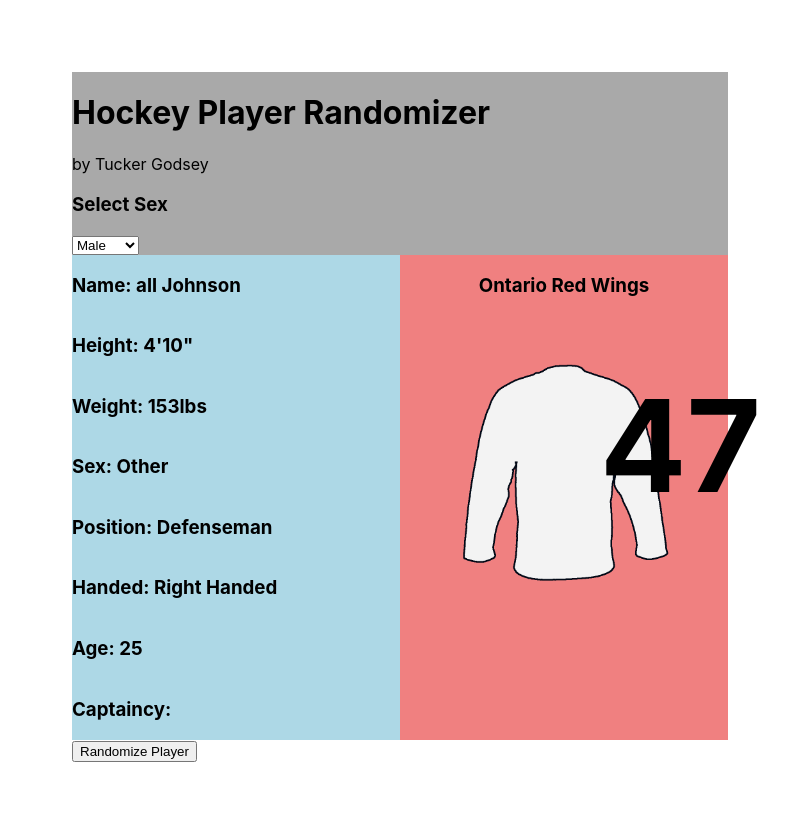
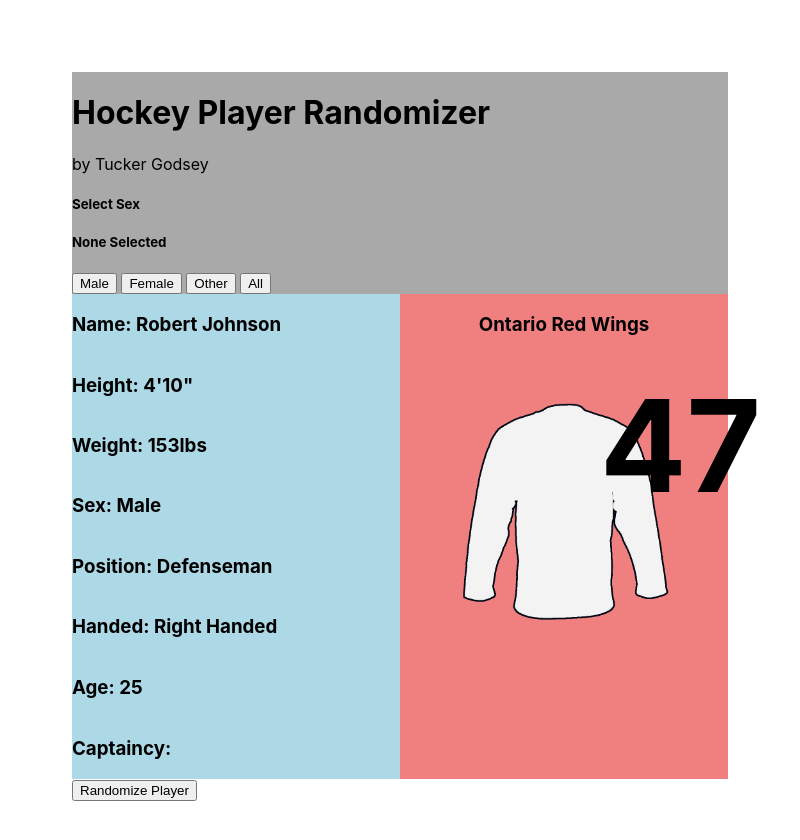
Before and after one commit to godseyte/Hockey-Player-Randomizer, an Electron app: page src/index.html in a window 800 px wide. Drawn offline with Linux system fonts and the light colour scheme.

Commit message:
Fixed Sex selection and prepared for file reader

```diff
--- a/src/index.html
+++ b/src/index.html
@@ -19,13 +19,13 @@
 
       <div id="SettingsBar">
 
-        <h3>Select Sex</h3>
-        <select id="setSex">
-          <option value="male">Male</option>
-          <option value="female">Female</option>
-          <option value="any">Other</option>
-          <option value="any">Any</option>
-        </select>
+        <h5>Select Sex</h5>
+        <h5 id="selectedSex">None Selected</h5>
+
+        <button id="setMale" onclick="ChangeSex('male')">Male</button>
+        <button id="setFemale" onclick="ChangeSex('female')">Female</button>
+        <button id="setOther" onclick="ChangeSex('other')">Other</button>
+        <button id="setAll" onclick="ChangeSex('all')">All</button>
 
       </div>
 
--- a/src/nameGenerator.js
+++ b/src/nameGenerator.js
@@ -3,7 +3,9 @@ Written by Tucker Godsey
 
 Generates a First Name based on Sex. Includes a File Reader to read all names from.
 */
+
 function GenerateName(sex)
 {
     // Create File Reader
+
 }
--- a/src/playerGenerator.js
+++ b/src/playerGenerator.js
@@ -38,6 +38,8 @@ const docPosition = document.getElementById("position");
 const docHanded = document.getElementById("handed");
 const docCaptaincy = document.getElementById("captaincy");
 const docAge = document.getElementById("age");
+const docSelectedSex = document.getElementById("selectedSex");
+
 
 // TEMP: Generate list of names
 GenerateNames();
@@ -48,9 +50,6 @@ GeneratePlayer();
 // Generate a Hockey Player
 function GeneratePlayer()
 {
-    // Run Settings Method
-    SetSettings();
-
     // Run individual methods
     ReturnName();
     ReturnJersey();
@@ -61,12 +60,10 @@ function GeneratePlayer()
     ReturnPlayer(firstName, lastName, jerseyNumber, height, weight, sex, city, teamName, position, handed, age);
 }
 
-// Set our Settings
-function SetSettings()
+function ChangeSex(selected)
 {
-    // Set settings values from Documents
-    setSex = document.getElementById("setSex").ariaSelected;
-
+    setSex = selected;
+    docSelectedSex.innerHTML = setSex.toUpperCase();
 }
 
 // Return a Player
```
